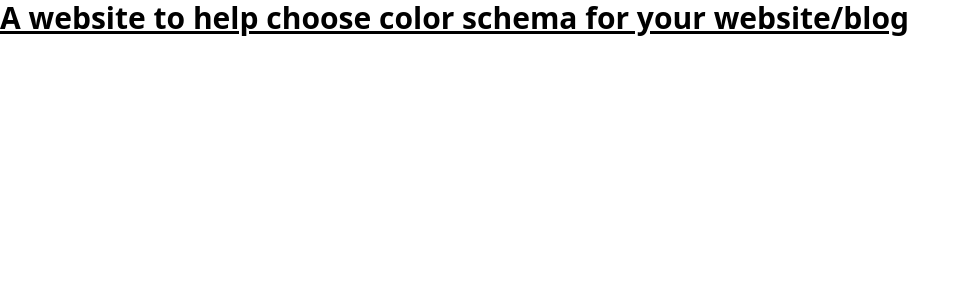
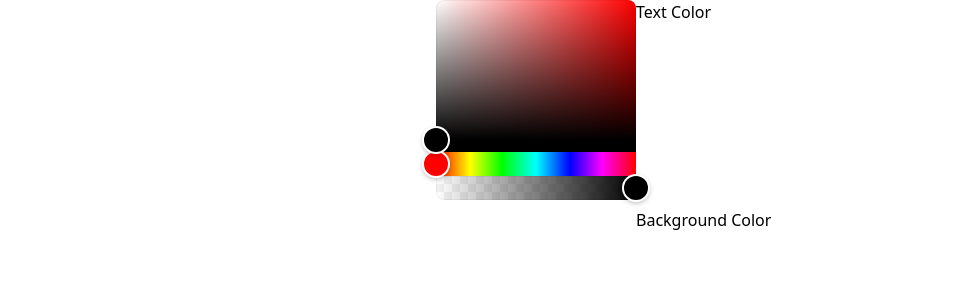
Before and after one commit to shareef99/colors, a Next.js app: page / in a window 1280 px wide. Shown: the top 300 px of the page, without its empty margins (0-970 px from the left). Built offline with nearby package versions, Linux system fonts and the light colour scheme.

Commit message:
✨ add color-picker

```diff
--- a/package.json
+++ b/package.json
@@ -11,6 +11,7 @@
     "@types/react": "^17.0.38",
     "next": "12.0.8",
     "react": "17.0.2",
+    "react-colorful": "^5.5.1",
     "react-dom": "17.0.2"
   },
   "devDependencies": {
--- a/pages/index.tsx
+++ b/pages/index.tsx
@@ -1,7 +1,19 @@
 import Head from "next/head";
-import { Fragment } from "react";
+import { Fragment, useEffect, useState } from "react";
+import { RgbaStringColorPicker } from "react-colorful";
 
 export default function Home() {
+  const [currentColor, setCurrentColor] = useState<"bgColor" | "textColor">(
+    "bgColor"
+  );
+  const [bgColor, setBgColor] = useState<string>("");
+  const [textColor, setTextColor] = useState<string>("");
+
+  const changeColor = () => {
+    if (currentColor === "bgColor") return setCurrentColor("textColor");
+    setCurrentColor("bgColor");
+  };
+
   return (
     <Fragment>
       <Head>
@@ -12,9 +24,34 @@ export default function Home() {
         />
       </Head>
       <main>
-        <p className="text-3xl font-bold underline">
-          A website to help choose color schema for your website/blog
-        </p>
+        <section>
+          <div className="flex justify-center">
+            <div className="color-picker">
+              <RgbaStringColorPicker
+                color={currentColor === "bgColor" ? bgColor : textColor}
+                onChange={
+                  currentColor === "bgColor" ? setBgColor : setTextColor
+                }
+              />
+            </div>
+            <div className="">
+              <div
+                className="w-52 h-52"
+                style={{ backgroundColor: textColor, color: bgColor }}
+                onClick={() => setCurrentColor("textColor")}
+              >
+                <span>Text Color</span>
+              </div>
+              <div
+                className="w-52 h-52"
+                style={{ backgroundColor: bgColor, color: textColor }}
+                onClick={() => setCurrentColor("bgColor")}
+              >
+                <span>Background Color</span>
+              </div>
+            </div>
+          </div>
+        </section>
       </main>
     </Fragment>
   );
--- a/styles/globals.css
+++ b/styles/globals.css
@@ -8,8 +8,6 @@ body {
 
 * {
   box-sizing: border-box;
-  width: 100%;
-  height: 100%;
   padding: 0;
   margin: 0;
   color: inherit;
```
Also changed, not shown: 1 other file (tests, documents, lock files or other folders).
